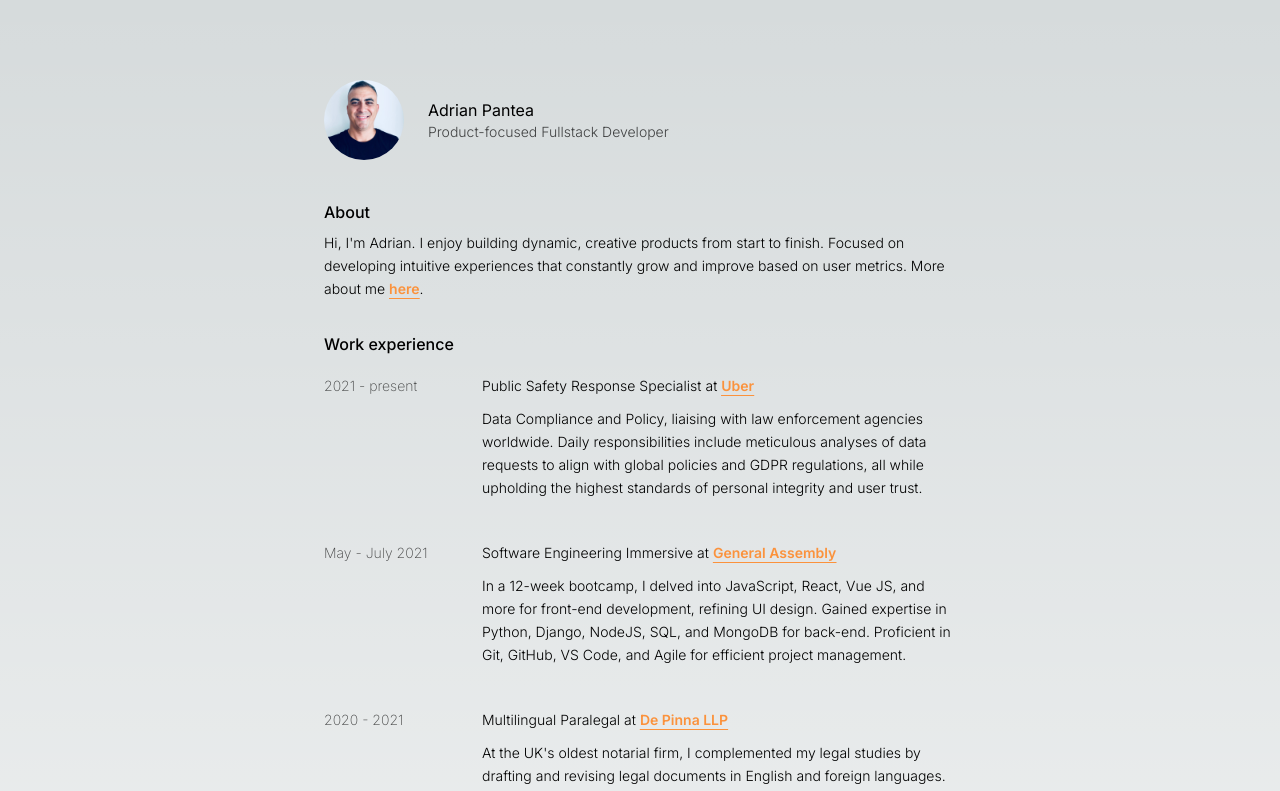
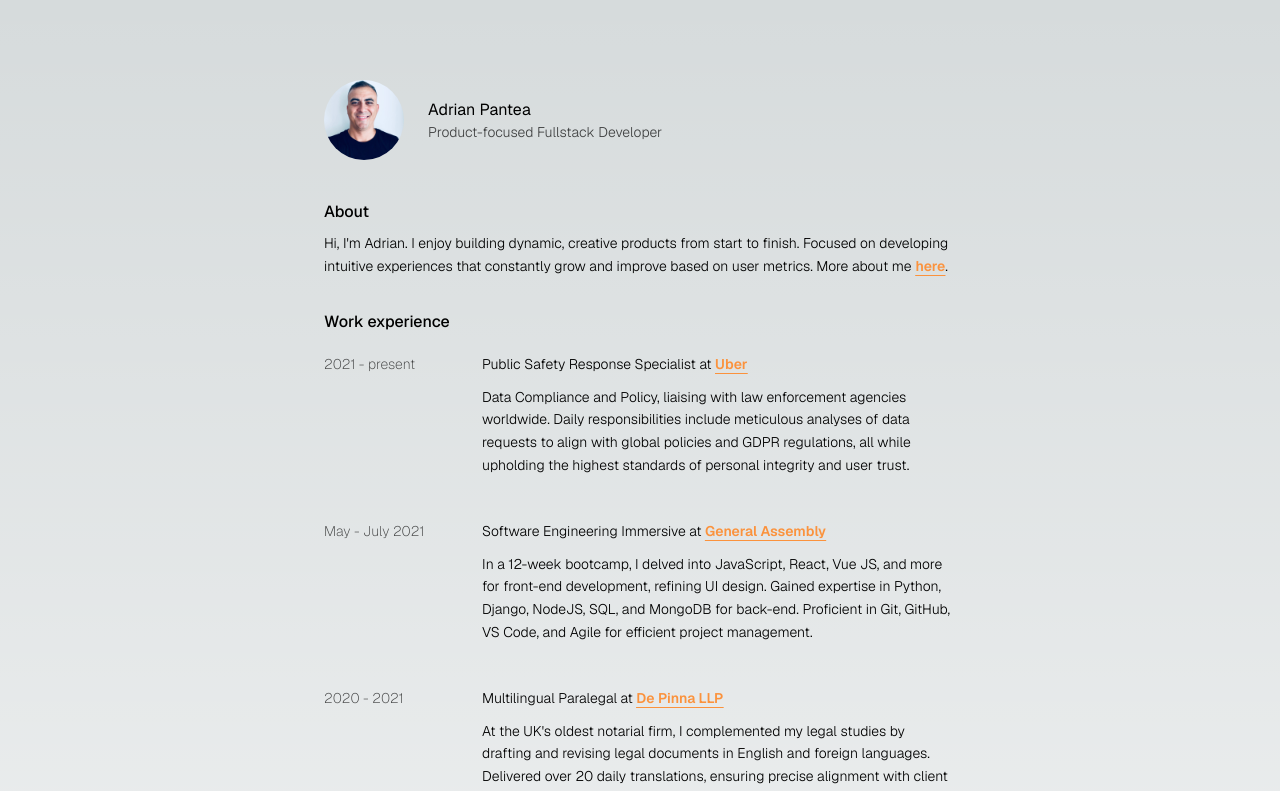
Before and after one commit to adrianp2021/simple-portfolio, a Next.js app: page / in a window 1280 px wide. Shown: the top 791 px of the page. Built offline with nearby package versions, Linux system fonts and the light colour scheme.

Commit message:
vercel geist font installed

```diff
--- a/app/layout.js
+++ b/app/layout.js
@@ -1,12 +1,14 @@
 import { Inter } from "next/font/google";
 import "./globals.css";
+import { GeistMono } from "geist/font/mono";
+import { GeistSans } from "geist/font/sans";
 
 const inter = Inter({ subsets: ["latin"] });
 
 export const metadata = {
   title: "Adrian Pantea Portfolio",
   description: "My portfolio",
-  metadata: `${(<link rel="manifest" href="~/manifest.json"></link>)}`,
+  // metadata: `${(<link rel="manifest" href="~/manifest.json"></link>)}`,
 };
 
 {
@@ -15,8 +17,8 @@ export const metadata = {
 
 export default function RootLayout({ children }) {
   return (
-    <html lang="en">
-      <body className={`mx-auto max-w-2xl px-5 ${inter.className}`}>
+    <html lang="en" className={`${GeistSans.variable} ${GeistMono.variable}`}>
+      <body className={`mx-auto max-w-2xl px-5`}>
         {children}
         <footer className="  text-white">
           <div className="text-center text-sm font-extralight border-t py-4">
--- a/package.json
+++ b/package.json
@@ -9,9 +9,10 @@
     "lint": "next lint"
   },
   "dependencies": {
+    "geist": "^1.3.0",
+    "next": "14.2.3",
     "react": "^18",
-    "react-dom": "^18",
-    "next": "14.2.3"
+    "react-dom": "^18"
   },
   "devDependencies": {
     "postcss": "^8",
--- a/tailwind.config.js
+++ b/tailwind.config.js
@@ -3,15 +3,19 @@ module.exports = {
   content: [
     "./app/**/*.{js,ts,jsx,tsx,mdx}",
     "./pages/**/*.{js,ts,jsx,tsx,mdx}",
-    "./components/**/*.{js,ts,jsx,tsx,mdx}"
+    "./components/**/*.{js,ts,jsx,tsx,mdx}",
   ],
   theme: {
     extend: {
-      // backgroundImage: {
-      //   "gradient-radial": "radial-gradient(var(--tw-gradient-stops))",
-      //   "gradient-conic":
-      //     "conic-gradient(from 180deg at 50% 50%, var(--tw-gradient-stops))",
-      // },
+      backgroundImage: {
+        "gradient-radial": "radial-gradient(var(--tw-gradient-stops))",
+        "gradient-conic":
+          "conic-gradient(from 180deg at 50% 50%, var(--tw-gradient-stops))",
+      },
+      fontFamily: {
+        sans: ["var(--font-geist-sans)"],
+        mono: ["var(--font-geist-mono)"],
+      },
     },
   },
   plugins: [],
```
Also changed, not shown: 1 other file (tests, documents, lock files or other folders).
